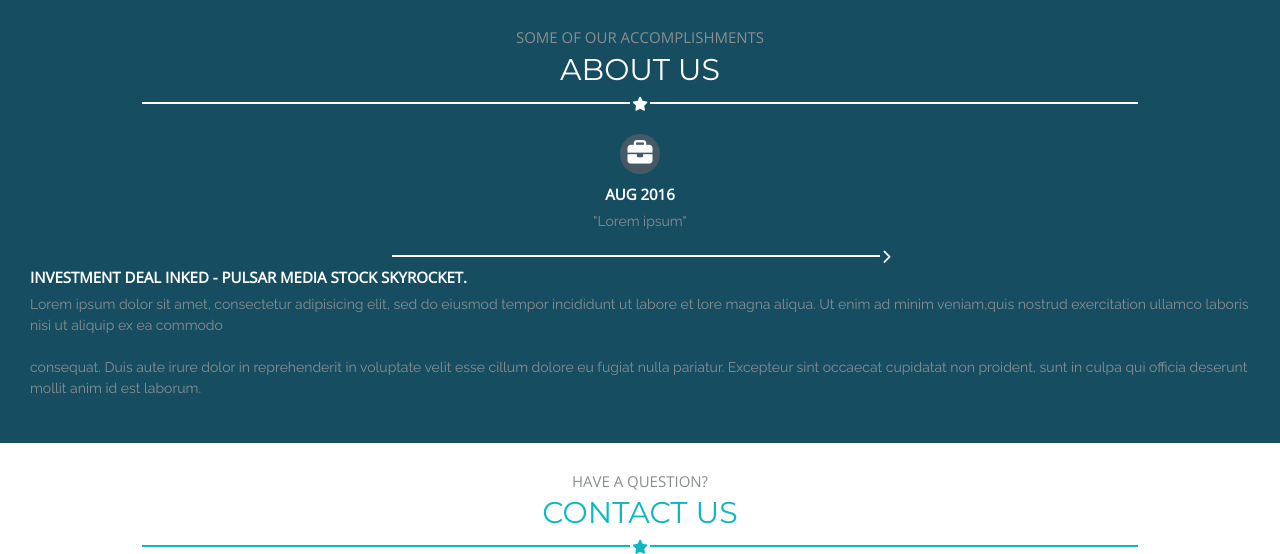
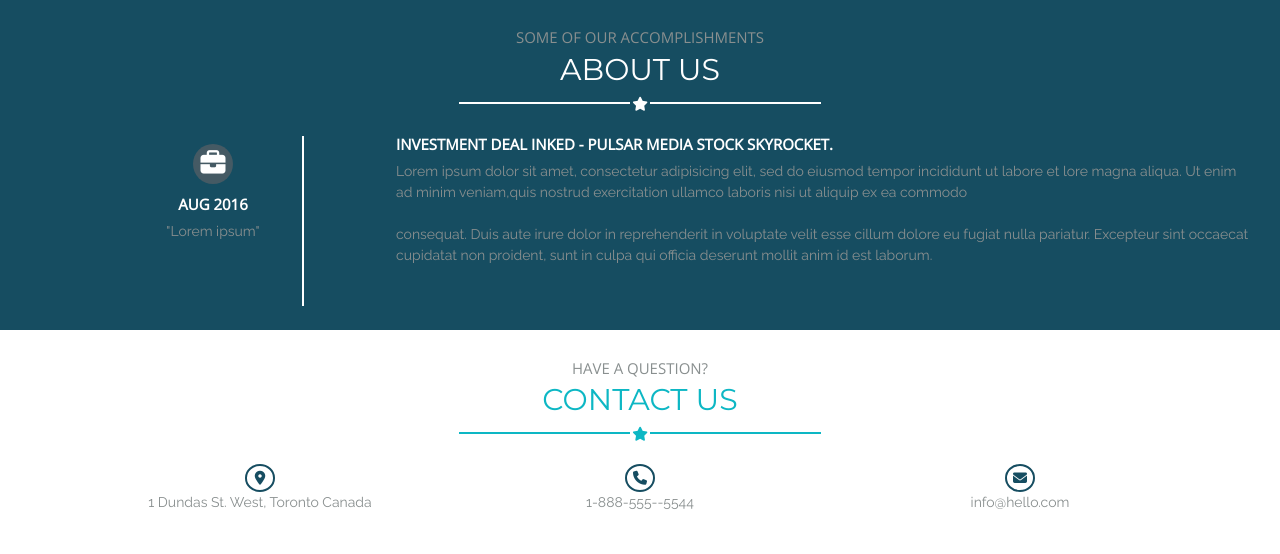
Before and after one commit to gomezjuliana/schemes, a PHP site: page / in a window 1280 px wide. Shown: the part 641-1195 px from the top of the page. Run offline with PHP 8.4, Linux system fonts and the light colour scheme; some libraries are stand-ins or nearby versions.

Commit message:
add media queries

```diff
--- a/index.html
+++ b/index.html
@@ -76,7 +76,7 @@
 		<span class="line"></span><i class="fa fa-star" aria-hidden="true"></i><span class="line"></span>
 	</hgroup>
 	<div>
-		<div class="text-center">
+		<div class="text-center about-right">
 			<div class="about__briefcase-shadow">
 				<i class="fa fa-briefcase" aria-hidden="true"></i>
 			</div>
@@ -84,7 +84,7 @@
 			<p>"Lorem ipsum"</p>
 			<span class="line"></span><i class="fa fa-chevron-right" aria-hidden="true"></i>
 		</div>
-		<div left>
+		<div class="about-left">
 			<h6>Investment deal inked - pulsar media stock skyrocket.</h6>
 			<span></span>
 			<p>Lorem ipsum dolor sit amet, consectetur adipisicing elit, sed do eiusmod tempor incididunt ut labore et lore magna aliqua. Ut enim ad minim veniam,quis nostrud exercitation ullamco laboris nisi ut aliquip ex ea commodo <br><br>
@@ -119,11 +119,11 @@
 	</div>
 	<iframe src="https://www.google.com/maps/embed?pb=!1m10!1m8!1m3!1d15863.993627623142!2d-75.5684253!3d6.263938199999999!3m2!1i1024!2i768!4f13.1!5e0!3m2!1sen!2sco!4v1503427173932" width="100%"" height="450" frameborder="0" style="border:0" allowfullscreen></iframe>
 	<form class="text-center padding-30">
-		<div>
+		<div class="form__left">
 			<input type="text" name="fname" placeholder="First Name *">
 			<input type="text" name="email" placeholder="Email Address *">
 		</div>
-		<div>
+		<div class="form__right">
 			<input type="text" name="lname" placeholder="Last Name *">
 			<input type="text" name="phone" placeholder="Phone Number">
 		</div>
--- a/styles.css
+++ b/styles.css
@@ -24,14 +24,11 @@
 
 .nav-open {
 	display: block;
-	height: 204px;
-	margin: 0 auto;
-	padding-left: 0;
-	padding-right: 0;
 	position: fixed;
 	top: 50px;
 	width: 80%;
 	z-index: 1;
+	left: 15%;
 }
 
 .nav-bar__menu--link {
@@ -43,7 +40,6 @@
 	padding-top: 10px;
 	text-align: center;
 	text-decoration: none;
-	width: 345px;
 }
 
 .fa-bars {
@@ -238,6 +234,58 @@ form input,
 
 /*footer*/
 footer {
-	background-color: #666;
+	background-color: #272F31;
 	height: 50px;
 }
+
+footer .fa {
+	margin: 12px 5px 0;
+	border: 2px solid #fff;
+	border-radius: 50%;
+	padding: 5px;
+	color: #fff;
+}
+
+@media (min-width: 900px) {
+	.line {
+		width: 14%;
+	}
+
+	.about {
+		padding-bottom: 50px;
+	}
+
+	.about-right .line {
+		width: 2px;
+		height: 170px;
+		position: relative;
+		top: -120px;
+		left: 90px;
+	}
+
+	.about-right {
+		display: block;
+		float: left;
+		width: 30%;
+		height: 172px;
+	}
+
+	.about-right .fa-chevron-right {
+		display: none;
+	}
+
+	.contact {
+		clear: both;
+	}
+
+	.form__right,
+	.form__left {
+		display: inline-block;
+	}
+
+	#message {
+		height: 150px;
+		width: 773px;
+	}
+
+}
```
